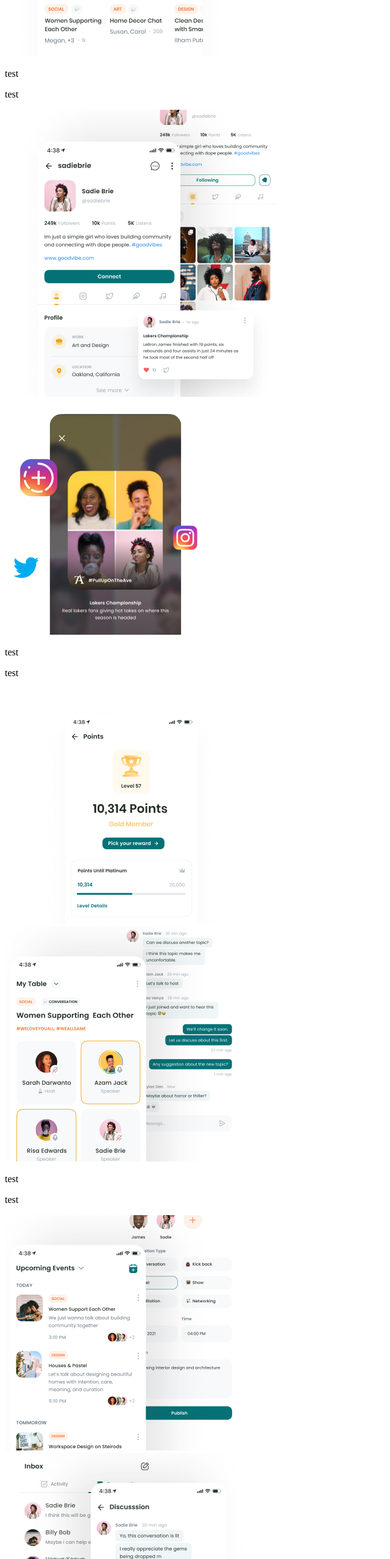
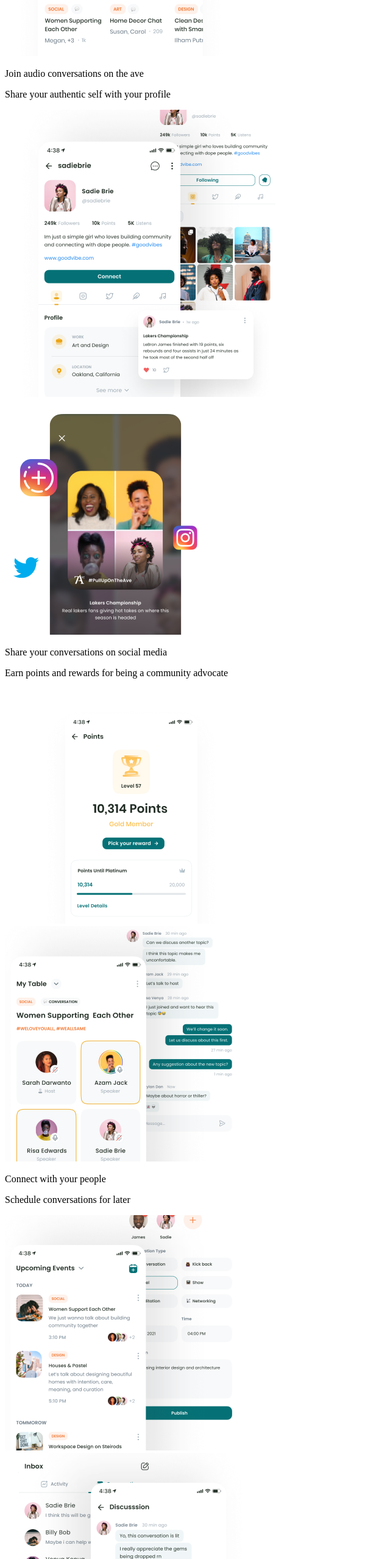
Before and after one commit to krock07/vercel-deployment, a Next.js app: page /sneakpeak in a window 1280 px wide. Shown: the part 989-3546 px from the top of the page at 61% size, without its empty margins (0-640 px from the left). Built offline with nearby package versions, Linux system fonts and the light colour scheme.

Commit message:
changed font

```diff
--- a/pages/sneakpeak.js
+++ b/pages/sneakpeak.js
@@ -117,12 +117,20 @@ export default function sneakpeak() {
 								alt=""
 								className="w-[362px] h-[386px]"
 							/>
-							<p>test</p>
+							<div className="md:w-[334px] md:h-[68px]">
+								<p className="font-bold text-[24px] leading-[34px] text-[#057176] tracking-[0.02]">
+									Join audio conversations on the ave
+								</p>
+							</div>
 						</div>
 
 						{/* rectangle 2 */}
 						<div className="flex bg-[#eca413] w-[888px] h-[471px] bg-opacity-[0.06] rounded-[20px]">
-							<p>test</p>
+							<section>
+								<p className="font-bold text-[24px] leading-[34px] text-[#eca413] tracking-[0.02]">
+									Share your authentic self with your profile
+								</p>
+							</section>
 							<img
 								src="/sneakPeakImages/Mask Group2.png"
 								alt=""
@@ -137,12 +145,20 @@ export default function sneakpeak() {
 								alt=""
 								className="w-[362px] h-[386px]"
 							/>
-							<p>test</p>
+							<div className="md:w-[344px] md:h-[68px]">
+								<p className="font-bold text-[24px] leading-[34px] text-[#f2762f] tracking-[0.02]">
+									Share your conversations on social media
+								</p>
+							</div>
 						</div>
 
 						{/* rectangle 4 */}
 						<div className="flex bg-[#eaf1f7] w-[888px] h-[386px] bg-opacity-30 rounded-[20px]">
-							<p>test</p>
+							<div className="md:w-[306px] md:h-[102px]">
+								<p className="font-bold text-[24px] leading-[34px] text-[#057176] tracking-[0.02]">
+									Earn points and rewards for being a community advocate
+								</p>
+							</div>
 							<img
 								src="/sneakPeakImages/Mask Group4.png"
 								alt=""
@@ -157,12 +173,20 @@ export default function sneakpeak() {
 								alt=""
 								className="w-[362px] h-[386px]"
 							/>
-							<p>test</p>
+							<div className="md:w-[344px] md:h-[34px]">
+								<p className="font-bold text-[24px] leading-[34px] text-[#eca413] tracking-[0.02]">
+									Connect with your people
+								</p>
+							</div>
 						</div>
 
 						{/* rectangle 6 */}
 						<div className="flex bg-[#f2762f] w-[888px] h-[386px] bg-opacity-[0.06] rounded-[20px]">
-							<p>test</p>
+							<div className="md:w-[334px] md:h-[68px]">
+								<p className="font-bold text-[24px] leading-[34px] text-[#f2762f] tracking-[0.02]">
+									Schedule conversations for later
+								</p>
+							</div>
 							<img
 								src="/sneakPeakImages/Mask Group6.png"
 								alt=""
@@ -177,12 +201,20 @@ export default function sneakpeak() {
 								alt=""
 								className="w-[395px] h-[386px]"
 							/>
-							<p>test</p>
+							<div className="md:w-[344px] md:h-[68px]">
+								<p className="font-bold text-[24px] leading-[34px] text-[#057176] tracking-[0.02] font-sans">
+									Chat with your people in real time
+								</p>
+							</div>
 						</div>
 
 						{/* rectangle 8 */}
 						<div className="flex bg-[#eca413] w-[888px] h-[386px] bg-opacity-[0.06] rounded-[20px]">
-							<p>test</p>
+							<div className="md:w-[344px] md:h-[68px]">
+								<p className="font-bold text-[24px] leading-[34px] text-[#eca413] tracking-[0.02]">
+									Share your take aways from great experiences
+								</p>
+							</div>
 							<img
 								src="/sneakPeakImages/Mask Group8.png"
 								alt=""
```
Also changed, not shown: tailwind.config.js (indentation only).
